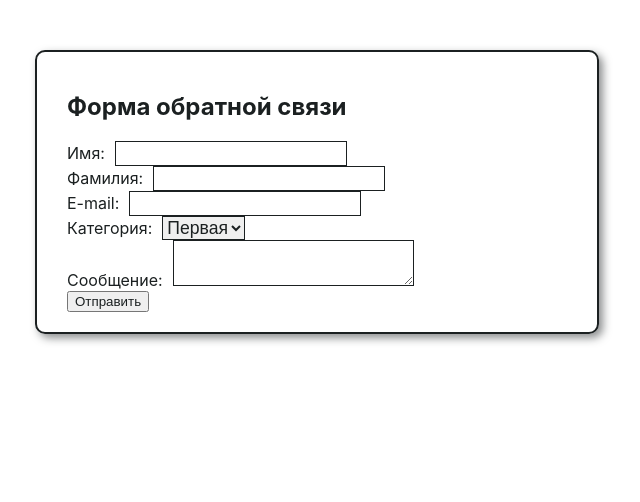
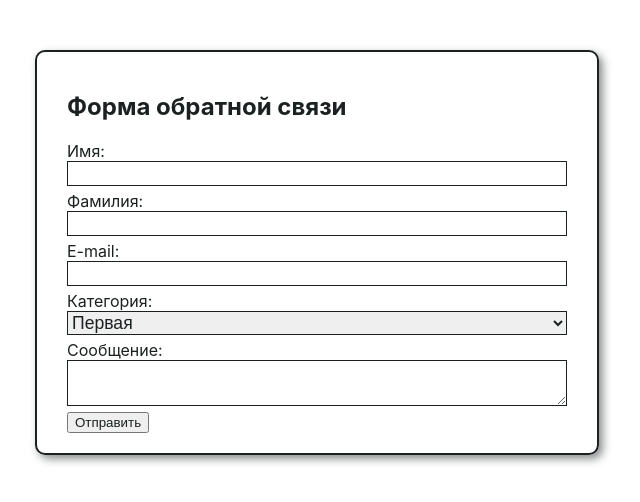
Before and after one commit to tric-itpc/task-frontend, a React (Create React App) app: page / in a window 1280 px wide. Shown: the top 502 px of the page, without its empty margins (323-963 px from the left). Built offline with nearby package versions, Linux system fonts and the light colour scheme.

Commit message:
refactor field styles

```diff
--- a/src/components/FormField/index.tsx
+++ b/src/components/FormField/index.tsx
@@ -17,7 +17,7 @@ const FormField: React.FC<IProps> = ({ label, name, options, ...other }) => {
       <label className={styles.label} htmlFor={name}>
         {label}:
       </label>
-      <Field id={name} name={name} className={styles.input} {...other}>
+      <Field id={name} name={name} className={styles.field} {...other}>
         {options && options.map((option) => <option value={option.value}>{option.label}</option>)}
       </Field>
       <ErrorMessage name={name} />
--- a/src/components/FormField/styles.module.css
+++ b/src/components/FormField/styles.module.css
@@ -1,8 +1,14 @@
+.root {
+  margin: 5px 0;
+  display: flex;
+  flex-direction: column;
+}
+
 .label {
   margin-right: 10px;
 }
 
-.input {
+.field {
   font-size: 1.1rem;
   border: 1px solid rgb(27, 32, 33);
 }
```
